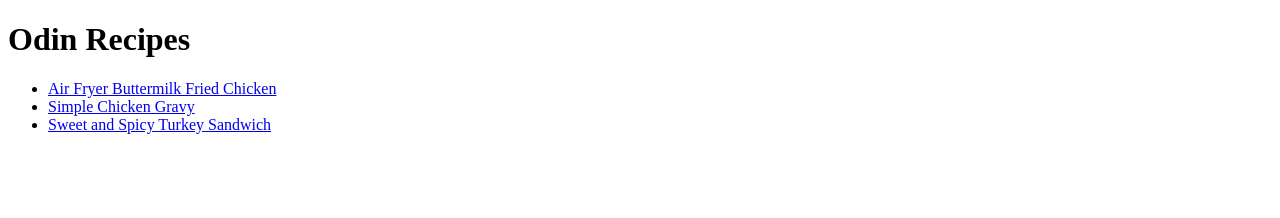
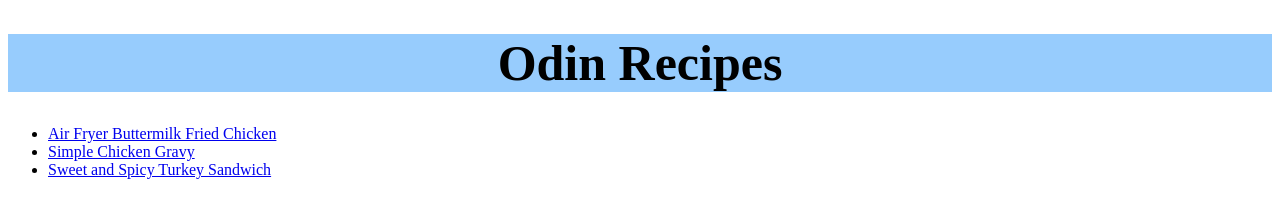
Before and after one commit to Danielp0411/odin-recipes, a plain HTML site: page index.html in a window 1280 px wide. Drawn offline with Linux system fonts and the light colour scheme.

Commit message:
Modified index.html New file styles.css

```diff
--- a/index.html
+++ b/index.html
@@ -1,16 +1,21 @@
 <!DOCTYPE html>
 <html lang="en">
-<head>
-    <meta charset="UTF-8">
-    <meta name="viewport" content="width=device-width, initial-scale=1.0">
+  <head>
+    <link rel="stylesheet" href="styles.css" />
+    <meta charset="UTF-8" />
+    <meta name="viewport" content="width=device-width, initial-scale=1.0" />
     <title>Document</title>
-</head>
-<body>
+  </head>
+  <body>
     <h1>Odin Recipes</h1>
     <ul>
-        <li><a href="recipes/chicken.html">Air Fryer Buttermilk Fried Chicken</a></li>
-        <li><a href="recipes/gravy.html">Simple Chicken Gravy</a></li>
-        <li><a href="recipes/sandwich.html">Sweet and Spicy Turkey Sandwich</a></li>
+      <li>
+        <a href="recipes/chicken.html">Air Fryer Buttermilk Fried Chicken</a>
+      </li>
+      <li><a href="recipes/gravy.html">Simple Chicken Gravy</a></li>
+      <li>
+        <a href="recipes/sandwich.html">Sweet and Spicy Turkey Sandwich</a>
+      </li>
     </ul>
-</body>
+  </body>
 </html>
--- /dev/null
+++ b/styles.css
@@ -0,0 +1,9 @@
+body {
+  background-color: white;
+}
+
+h1 {
+  font-size: 50px;
+  background-color: rgb(151, 204, 253);
+  text-align: center;
+}
```
